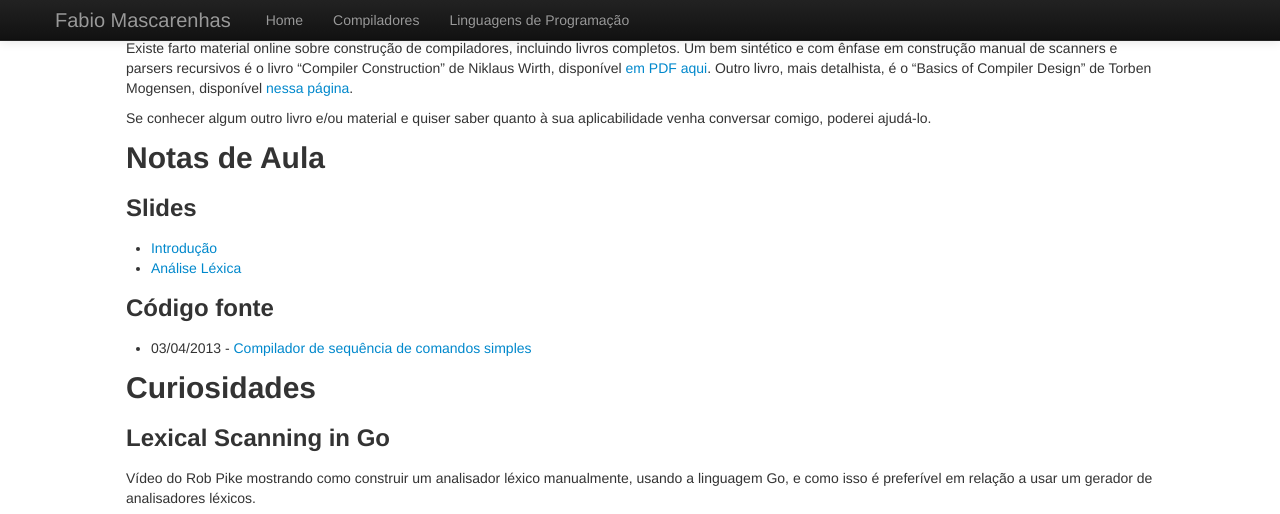
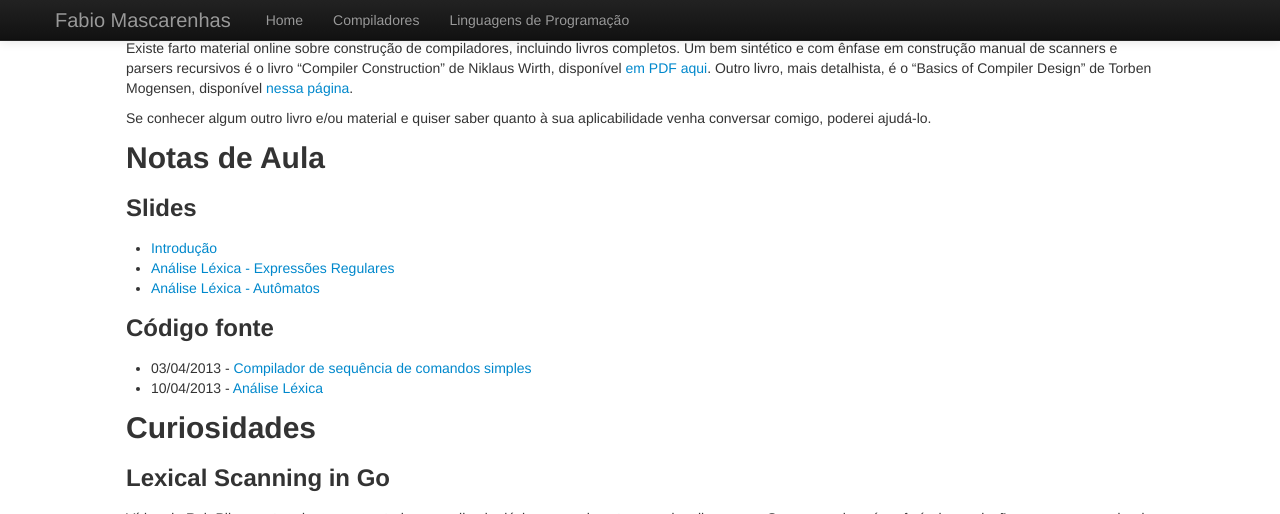
Before and after one commit to fabiomascarenhas/fabiomascarenhas.github.com, a Jekyll site: the page built from comp/index.md, in a window 1280 px wide and 900 px high, scrolled down 612 px, cut to the strip 0-514 px from the top of the window. Built offline with Jekyll 4.4.1, drawn with Linux system fonts in a browser that asks for light colours.

Commit message:
notas de aula compiladores 10/04

```diff
--- a/comp/index.md
+++ b/comp/index.md
@@ -68,11 +68,13 @@ Notas de Aula
 ### Slides
 
 * [Introdução](01Introducao.pdf)
-* [Análise Léxica](02AnaliseLexica.pdf)
+* [Análise Léxica - Expressões Regulares](02AnaliseLexica.pdf)
+* [Análise Léxica - Autômatos](03Automatos.pdf)
 
 ### Código fonte
 
 * 03/04/2013 - [Compilador de sequência de comandos simples](CmdSimp.zip)
+* 10/04/2013 - [Análise Léxica](Lexico.zip)
 
 Curiosidades
 ------------
```
Also changed, not shown: 2 other files.
